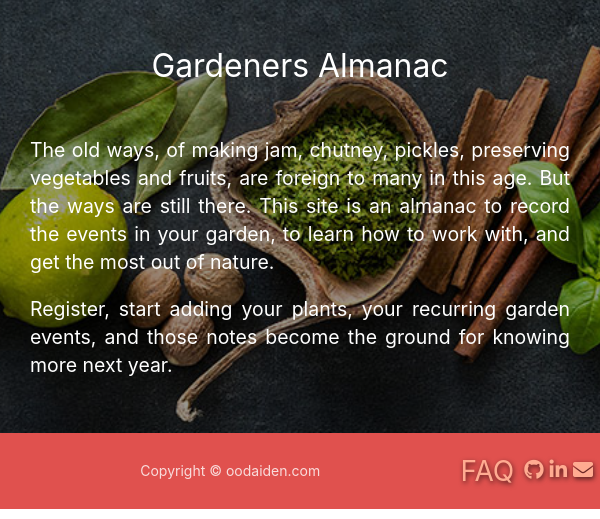
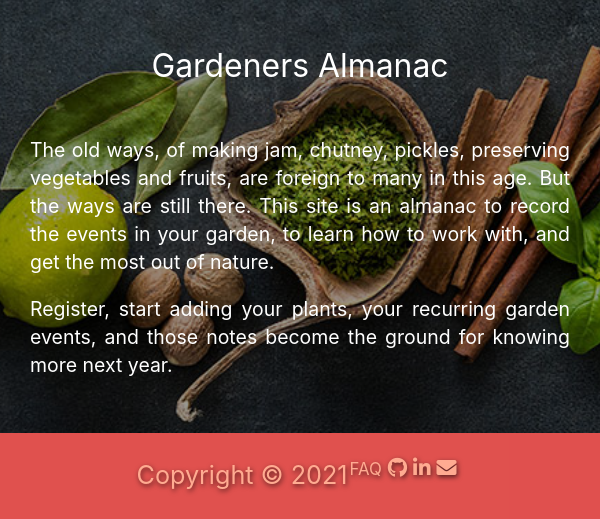
Before and after one commit to daidensacha/mp3-garden-journal, a Flask app: page / in a window 600 px wide. Shown: the part 2360-2879 px from the top of the page. Run offline with Flask 2, Linux system fonts and the light colour scheme; some libraries are stand-ins or nearby versions; some web fonts are replaced.

Commit message:
Update Readme. Fix positioning of icons in footer

```diff
--- a/static/css/style.css
+++ b/static/css/style.css
@@ -35,7 +35,7 @@ div.faq-info p {
 .top-link {
   transition: all 0.25s ease-in-out;
   position: fixed;
-  bottom: 40px;
+  bottom: 45px;
   right: 0;
   display: inline-flex;
   cursor: pointer;
@@ -61,7 +61,7 @@ div.faq-info p {
   font-size: 24px;
 }
 .top-link:hover {
-  background-color: #E8E8E8;
+  background-color: rgba(232,232,232,.39);
 }
 .top-link:hover i {
   fill: #000000;
@@ -211,14 +211,26 @@ nav li a {
   padding: 0 15px;
 }
 
+.copyright {
+  font-size: 1.8em;
+  color: #ffab91;
+  margin-right: 10px;
+  text-shadow: 1px 2px 5px rgba(.76, .74, .74, .64);
+}
+
 .social-icon {
   color: #ffab91;
+  font-size:14px;
   text-shadow: 1px 2px 5px rgba(.76, .74, .74, .64);
-  /* margin-right: 10px; */
+  margin-right: 6px;
 }
 
 .social-icon:hover {
   color: #ffecb3;
+}
+
+.faq-icon {
+  font-size: 1.8em;
 }
 
 .info-icon-med-up {
@@ -749,6 +761,12 @@ li a.dropdown-trigger:focus {
     font-size: 10px;
     margin-right: 2px;
   }
+  .faq-icon {
+    font-size: 1.2em;
+  }
+  .copyright {
+    font-size: 1.2em;
+  }
 
   div.footer-copyright .container {
     width: auto;
@@ -775,6 +793,19 @@ li a.dropdown-trigger:focus {
   .smt-10 {
     margin-top: 10px;
   }
+  .top-link {
+    background-color: rgba(213,210,210,0.29);
+  }
+  .top-link i {
+    color: #9e9e9e;
+    font-size: 24px;
+  }
+  .top-link:hover {
+    background-color: rgba(213,210,210,0.29);
+  }
+  .top-link:hover i {
+    fill: #000000;
+  }
 }
 
 /* Medium Screens */
@@ -787,6 +818,9 @@ li a.dropdown-trigger:focus {
   .caption .slider-subheading {
     display: block;
     font-size: 2.4em;
+  }
+  .copyright {
+    font-size: 1.2em;
   }
 }
 
@@ -802,6 +836,15 @@ li a.dropdown-trigger:focus {
 
   #main-block {
     min-height: calc(100vh - 593px);
+  }
+  .top-link:hover {
+    background-color: rgba(213,210,210,0.29);
+  }
+  .top-link:hover i {
+    fill: #000000;
+  }
+  .copyright {
+    font-size: 1.8em;
   }
 }
 
--- a/templates/base.html
+++ b/templates/base.html
@@ -256,10 +256,16 @@
 
         <div class="footer-copyright">
             <div class="container">
-                <p>Copyright © oodaiden.com</p>
-            </div><span><a href="#footer-modal" title="FAQ"
-                class="faq-icon social-icon modal-trigger" style="font-size: 2em;margin-right: 10px;">FAQ<i class="fas fa-info-circle hide-on-small-only"></i></a></span>
-            <ul class="share-buttons">
+            <ul class="left">
+                <li><span class="social-icon copyright">Copyright © 2021</span></li>
+            </ul>
+                <!-- <span>Copyright ©</span>
+            <span><a href="#footer-modal" title="FAQ"
+                class="faq-icon social-icon modal-trigger" style="font-size: 2em;margin-right: 10px;">FAQ<i class="fas fa-info-circle hide-on-small-only"></i></a></span> -->
+            <ul class="share-buttons right">
+                <!-- <li><span class="social-icon">Copyright ©</span></li> -->
+                <li><a href="#footer-modal" title="FAQ"
+                    class="faq-icon social-icon modal-trigger">FAQ<i class="fas fa-info-circle hide-on-small-only"></i></a></li>
                 <li><a href="https://github.com/daidensacha" target="_blank" title="GitHub"
                         class="social-icon"><i class="fab fa-github fa-2x"></i></a></li>
                 <li><a href="https://www.linkedin.com/in/daiden-sacha-8852b41a6/" target="_blank"
@@ -267,6 +273,7 @@
                 <li><a href="{{ url_for('contact') }}" title="Email"
                     class="social-icon"><i class="fas fa-envelope fa-2x"></i></a></li>
             </ul>
+        </div>
         </div>
     </footer>
 
```
Also changed, not shown: README.md.
